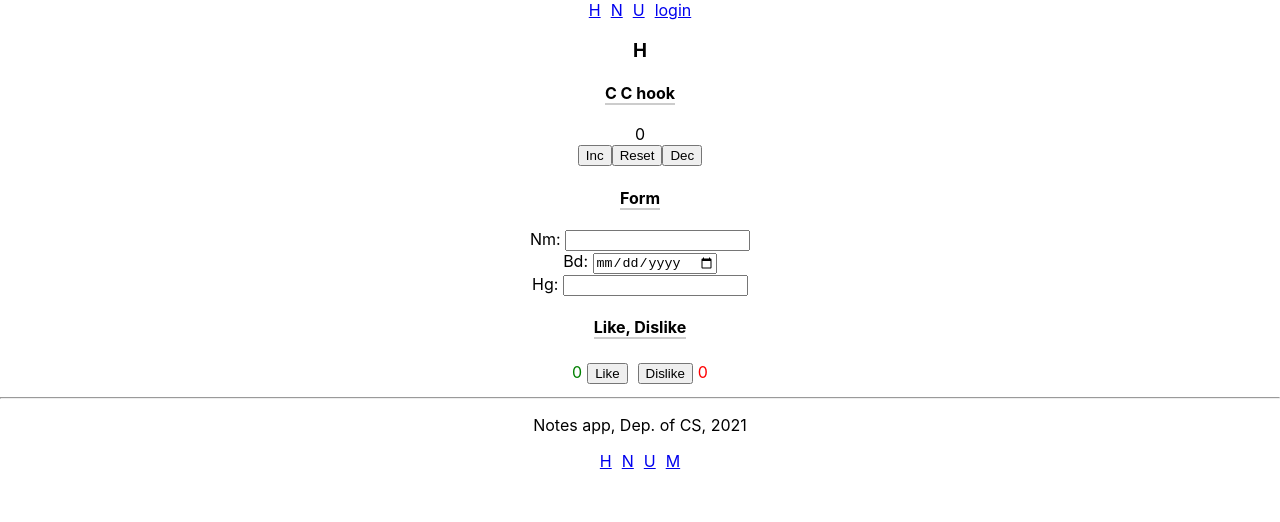
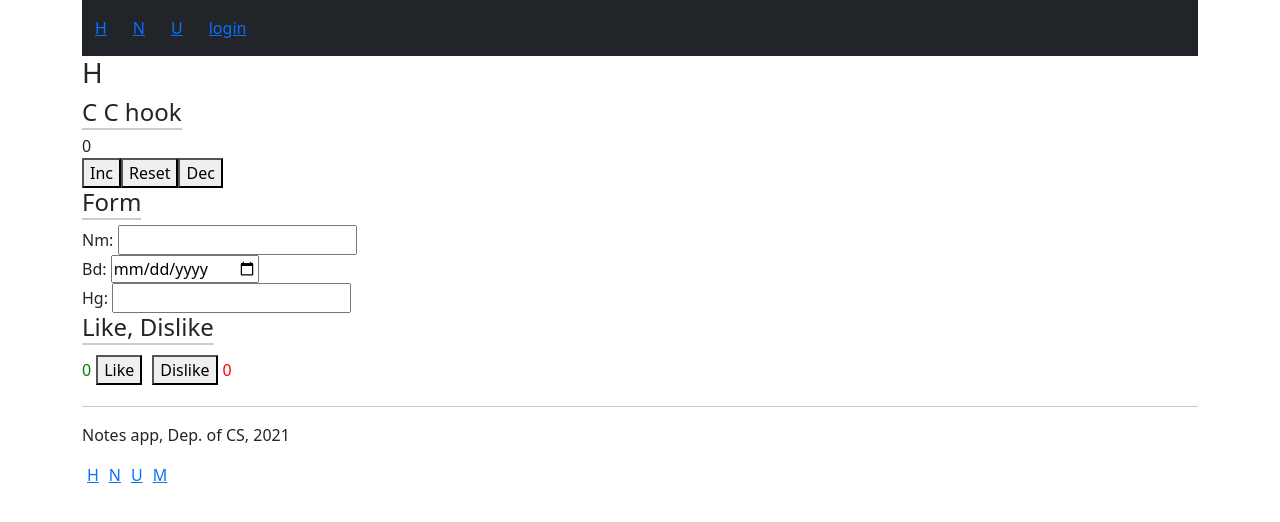
Before and after one commit to techBoolo/react-router, a React (Create React App) app: page / in a window 1280 px wide. Shown: the top 522 px of the page. Built offline with nearby package versions, Linux system fonts and the light colour scheme.

Commit message:
styling with react-bootstrap

```diff
--- a/package.json
+++ b/package.json
@@ -6,7 +6,9 @@
     "@testing-library/jest-dom": "^5.12.0",
     "@testing-library/react": "^11.2.6",
     "@testing-library/user-event": "^12.8.3",
+    "bootstrap": "^5.0.2",
     "react": "^17.0.2",
+    "react-bootstrap": "^1.6.1",
     "react-dom": "^17.0.2",
     "react-router-dom": "^5.2.0",
     "react-scripts": "4.0.3",
--- a/src/App.js
+++ b/src/App.js
@@ -1,6 +1,8 @@
 import { useState } from 'react';
 import { Switch, Route, Link, useHistory, Redirect, useRouteMatch } from 'react-router-dom';
 import { useCounter, useField } from './customHook';
+import 'bootstrap/dist/css/bootstrap.min.css';
+import { Table, Form, Button, Alert, Navbar, Nav } from 'react-bootstrap';
 import './App.css';
 
 const notes = [
@@ -14,14 +16,26 @@ const Users = () => <h3>U</h3>
 
 const Notes = ({ notes }) => {
   return (
+      <div>
+        <h4>N</h4>
+        <Table striped>
+        <tbody>
           <ul>
             { notes.map(note =>
-            <li key={note.id}>
+                <tr key={note.id}>
+                  <td>
                     <Link to={`/notes/${note.id}`}>{note.content}</Link>
-            </li>
+                  </td>
+                  <td>
+                    { note.content }
+                  </td>
+                </tr>
               )
             }
           </ul>
+        </tbody>
+        </Table>
+      </div>
     )
 }
 
@@ -35,15 +49,17 @@ const Login = ({ handleSubmit }) => {
   return (
     <div>
       <h3>Li</h3>
-      <form onSubmit={handleSubmit}>
+      <Form onSubmit={handleSubmit}>
+        <Form.Group>
             <div>
-            Nm: <input />
+              <Form.Label>Nm:</Form.Label> <Form.Control type='text' name='username' />
             </div>
             <div>
-            P: <input type='password'/>
+              <Form.Label>P:</Form.Label> <Form.Control type='password'/>
             </div>
-          <button type='submit'>Li</button>
-        </form>
+            <Button variant='primary' type='submit'>Li</Button>
+        </Form.Group>
+      </Form>
     </div>
   )
 }
@@ -51,6 +67,7 @@ const Login = ({ handleSubmit }) => {
 function App() {
   const [ user, setUser ] = useState(null);
   const [ name, setName ] = useState('');
+  const [ message, setMessage ] = useState(null);
   const bdate = useField('date');
   const height = useField('number');
 
@@ -67,6 +84,10 @@ function App() {
   const handleSubmit = (ev) => {
     ev.preventDefault();
     setUser(ev.target[0].value);
+    setMessage(`Welcome ${ev.target[0].value}`);
+    setTimeout(() => {
+      setMessage(null)
+    }, 5000)
     history.push('/');
   }
   const padding = { padding: 5 }
@@ -74,16 +95,36 @@ function App() {
   const border = { borderBottom: "2px solid #ccc" }
 
   return (
-    <div className="App">
-        <div>
+    <div className="container">
+      {
+        (message &&
+         <Alert variant='success'>
+          { message }
+         </Alert>)
+      }
+        <Navbar collapseOnSelect expand='lg' bg='dark' variant='dark'>
+        <Navbar.Toggle aria-controls='responsive-navbar-nav' />
+        <Navbar.Collapse id='responsive-navbar-nav'>
+          <Nav className='mr-auto'>
+                <Nav.Link href='#' as='span'>
                   <Link to='/'  style={padding}>H</Link>
+                </Nav.Link>
+                <Nav.Link href='#' as='span'>
                   <Link to='/notes'  style={padding}>N</Link>
+                </Nav.Link>
+                <Nav.Link href='#' as='span'>
                 <Link to='/users' style={padding}>U</Link>
+                </Nav.Link>
+                <Nav.Link href='#' as='span'>
                   { user
                     ? <em>{ user } logged in</em>
                     : <Link to='/login' style={padding}>login</Link>
                   }
-        </div>
+                </Nav.Link>
+            </Nav>
+          </Navbar.Collapse>
+        </Navbar>
+
         <Switch>
           <Route path='/notes/:id'><Note note={note} /></Route>
           <Route path='/users'>
```
Also changed, not shown: 2 other files (tests, documents, lock files or other folders). Lines whose indentation alone changed are shown as unchanged.
